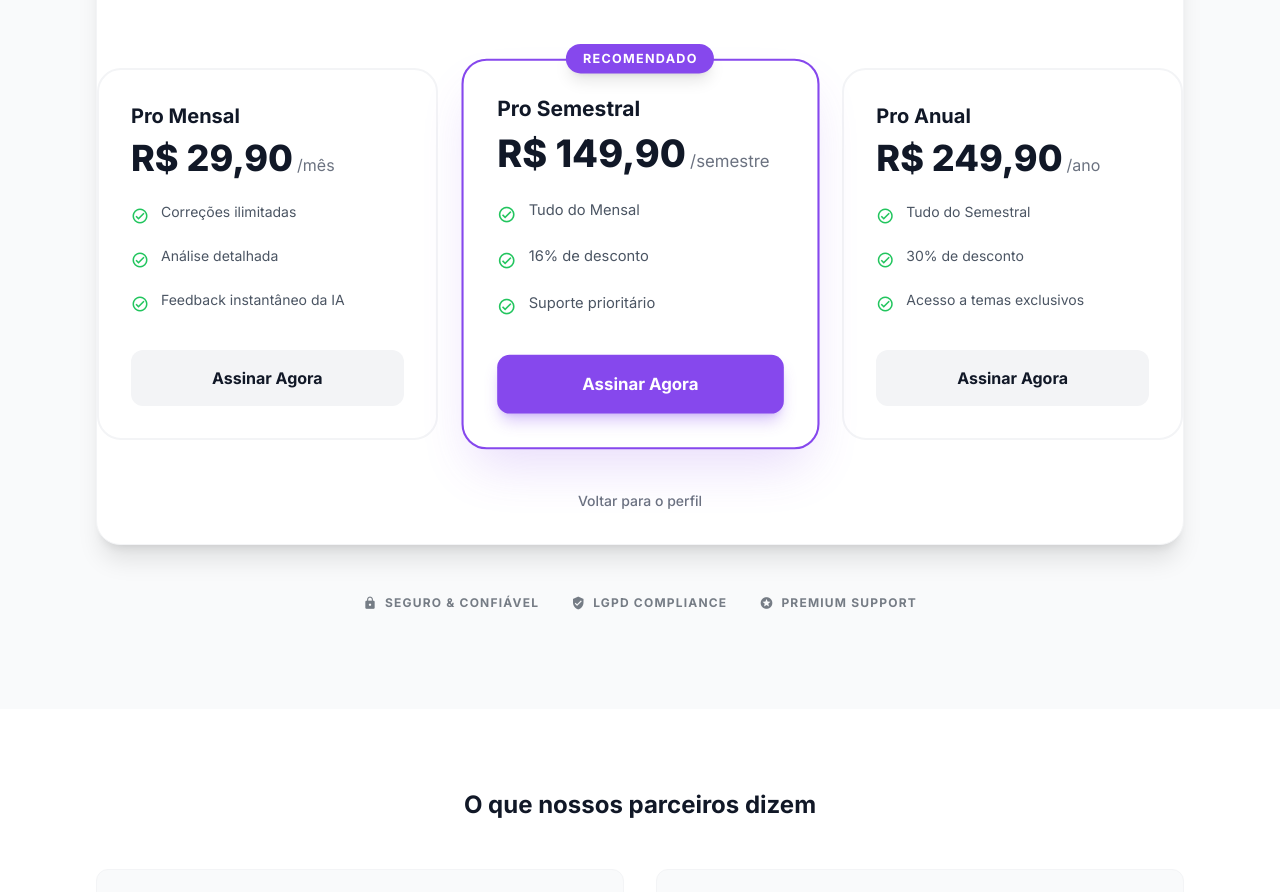
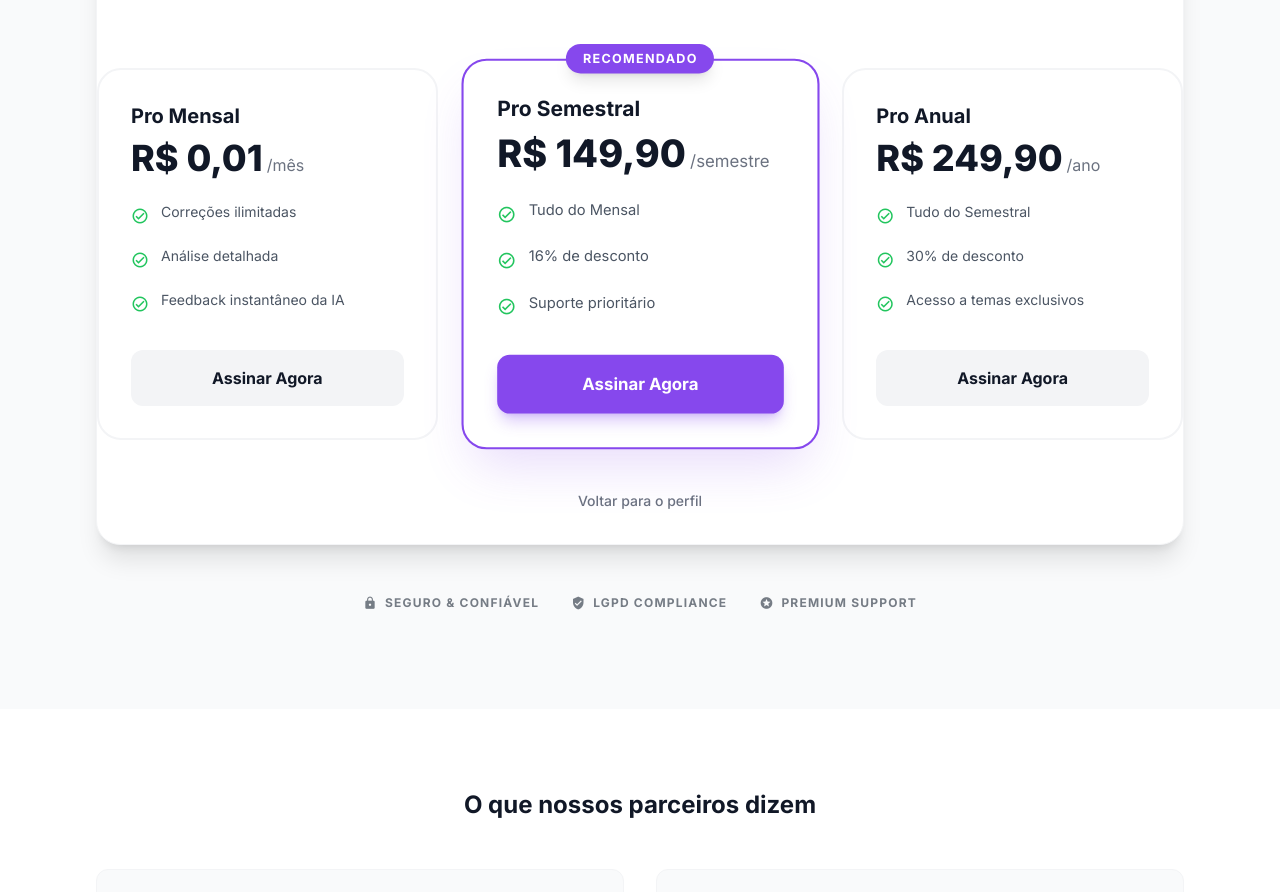
Before and after one commit to BrunoPinho99/littera, a React (Vite) app: page / in a window 1280 px wide. Shown: the part 4300-5192 px from the top of the page. Built offline with nearby package versions, Linux system fonts and the light colour scheme; no server answers; grey boxes are pictures that could not be loaded.

Commit message:
Update first plan to 1 cent

```diff
--- a/App.tsx
+++ b/App.tsx
@@ -170,7 +170,7 @@ const App: React.FC = () => {
     return (
       <div className="min-h-screen bg-slate-50 dark:bg-slate-900 font-sans text-slate-900 dark:text-slate-100 transition-colors">
         <CheckoutForm
-          plan={checkoutPlan || { id: 'pro_mensal', name: 'Premium', price: 'R$ 29,90', frequency: 1, color: 'bg-primary', features: [] }} // Fallback
+          plan={checkoutPlan || { id: 'pro_mensal', name: 'Premium', price: 'R$ 0,01', frequency: 1, color: 'bg-primary', features: [] }} // Fallback
           schoolId={session?.user?.user_metadata?.school_id || session?.user?.id}
           onBack={() => {
             setCheckoutPlan(null);
--- a/components/SubscriptionView.tsx
+++ b/components/SubscriptionView.tsx
@@ -14,7 +14,7 @@ const plans: Plan[] = [
   {
     id: 'pro_mensal',
     name: 'Pro Mensal',
-    price: 'R$ 29,90',
+    price: 'R$ 0,01',
     color: 'bg-gray-500',
     frequency: 1,
     features: ['Correções ilimitadas', 'Análise detalhada', 'Feedback instantâneo da IA']
```
